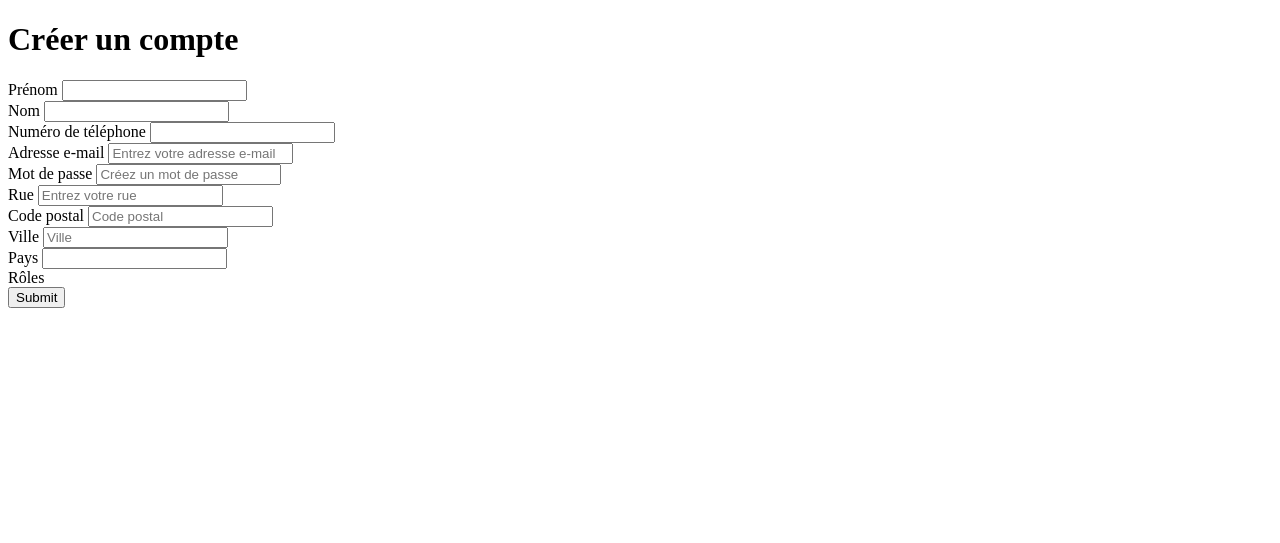
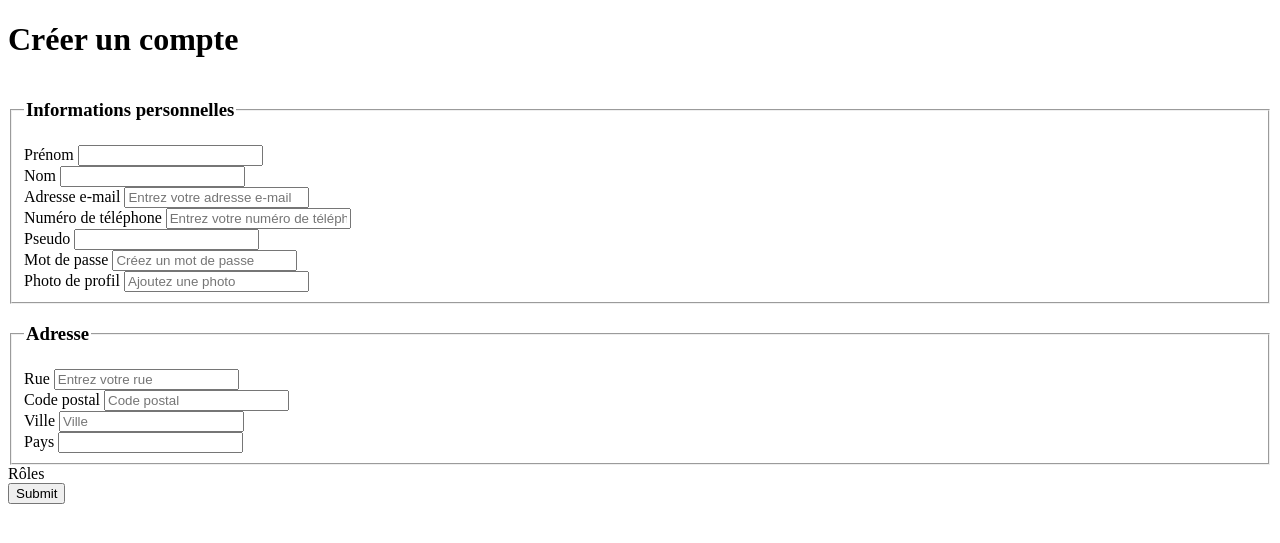
Before and after one commit to dormchimist2/my_Projet_ecoride, a Symfony app: template templates/user/register.html.twig in a window 1280 px wide. Shown: the top 543 px of the page. Run offline with Twig, Linux system fonts and the light colour scheme; the template is opened without the code that fills it, so the values that code supplies are empty; form fields are guessed from the names that the template uses; some libraries are stand-ins or nearby versions.

Commit message:
creat inscription-form:add 2 proporty

```diff
--- a/templates/user/register.html.twig
+++ b/templates/user/register.html.twig
@@ -7,67 +7,89 @@
     <h1 class="mb-4">Créer un compte</h1>
     {{ form_start(form, {'attr': {'class': 'form-horizontal'}}) }}
 
+    {% if form.vars.errors|length > 0 %}
+    <div class="alert alert-danger">
+        <ul>
+            {% for error in form.vars.errors %}
+                <li>{{ error.message }}</li>
+            {% endfor %}
+        </ul>
+    </div>
+    {% endif %}
+
+    <!-- Section : Informations personnelles -->
+    <fieldset class="mb-4">
+        <legend><h3>Informations personnelles</h3></legend>
         <div class="form-group mb-3">
             {{ form_label(form.firstName, 'Prénom') }}
             {{ form_widget(form.firstName, {'attr': {'class': 'form-control'}}) }}
             {{ form_errors(form.firstName) }}
         </div>
-
         <div class="form-group mb-3">
             {{ form_label(form.lastName, 'Nom') }}
             {{ form_widget(form.lastName, {'attr': {'class': 'form-control'}}) }}
             {{ form_errors(form.lastName) }}
         </div>
-
-        <div class="form-group mb-3">
-            {{ form_label(form.phoneNumber, 'Numéro de téléphone') }}
-            {{ form_widget(form.phoneNumber, {'attr': {'class': 'form-control'}}) }}
-            {{ form_errors(form.phoneNumber) }}
-        </div>
-
-
-
         <div class="form-group mb-3">
             {{ form_label(form.email, 'Adresse e-mail') }}
             {{ form_widget(form.email, {'attr': {'class': 'form-control', 'placeholder': 'Entrez votre adresse e-mail'}}) }}
             {{ form_errors(form.email) }}
         </div>
-
-
+        <div class="form-group mb-3">
+            {{ form_label(form.phoneNumber, 'Numéro de téléphone') }}
+            {{ form_widget(form.phoneNumber, {'attr': {'class': 'form-control', 'placeholder': 'Entrez votre numéro de téléphone'}}) }}
+            {{ form_errors(form.phoneNumber) }}
+        </div>
+        <div class="form-group mb-3">
+            {{ form_label(form.pseudo, 'Pseudo') }}
+            {{ form_widget(form.pseudo, {'attr': {'class': 'form-control'}}) }}
+            {{ form_errors(form.pseudo) }}
+        </div>
         <div class="form-group mb-3">
             {{ form_label(form.password, 'Mot de passe') }}
             {{ form_widget(form.password, {'attr': {'class': 'form-control', 'placeholder': 'Créez un mot de passe'}}) }}
             {{ form_errors(form.password) }}
         </div>
+        <div class="form-group mb-3">
+            {{ form_label(form.photo, 'Photo de profil') }}
+            {{ form_widget(form.photo, {'attr': {'class': 'form-control', 'placeholder': 'Ajoutez une photo'}}) }}
+            {{ form_errors(form.photo) }}
+        </div>
+    </fieldset>
 
+    <!-- Section : Adresse -->
+    <fieldset class="mb-4">
+        <legend><h3>Adresse</h3></legend>
         <div class="row">
-        <div class="col-md-6">
+            <div class="col-md-6 mb-3">
                 {{ form_label(form.street, 'Rue') }}
                 {{ form_widget(form.street, {'attr': {'class': 'form-control', 'placeholder': 'Entrez votre rue'}}) }}
                 {{ form_errors(form.street) }}
             </div>
-        <div class="col-md-3">
+            <div class="col-md-3 mb-3">
                 {{ form_label(form.postalCode, 'Code postal') }}
                 {{ form_widget(form.postalCode, {'attr': {'class': 'form-control', 'placeholder': 'Code postal'}}) }}
                 {{ form_errors(form.postalCode) }}
             </div>
-        <div class="col-md-3">
+            <div class="col-md-3 mb-3">
                 {{ form_label(form.city, 'Ville') }}
                 {{ form_widget(form.city, {'attr': {'class': 'form-control', 'placeholder': 'Ville'}}) }}
                 {{ form_errors(form.city) }}
+            </div>
         </div>
         <div class="form-group mb-3">
             {{ form_label(form.country, 'Pays') }}
             {{ form_widget(form.country, {'attr': {'class': 'form-control'}}) }}
             {{ form_errors(form.country) }}
         </div>
-    </div>
+    </fieldset>
 
+    <!-- Section : Rôles -->
     <div class="form-group mb-3">
         {{ form_label(form.roles, 'Rôles') }}
-    <div>
+        <div class="d-flex flex-wrap gap-2">
             {% for choice in form.roles %}
-            <div class="form-check form-check-inline">
+                <div class="form-check">
                     {{ form_widget(choice, {'attr': {'class': 'form-check-input'}}) }}
                     {{ form_label(choice, null, {'label_attr': {'class': 'form-check-label'}}) }}
                 </div>
@@ -76,11 +98,11 @@
         {{ form_errors(form.roles) }}
     </div>
 
-<div class="form-group mt-4">
-        {{ form_widget(form.submit, {'attr': {'class': 'btn btn-primary btn-block'}}) }}
+    <!-- Bouton de soumission -->
+    <div class="form-group mt-4 text-center">
+        {{ form_widget(form.submit, {'attr': {'class': 'btn btn-primary btn-lg'}}) }}
     </div>
 
     {{ form_end(form) }}
 </div>
-
 {% endblock %}
```
Also changed, not shown: migrations/Version20250127151807.php (added, +31 -0 lines), src/Entity/User.php (+32 -1 lines), src/Form/UserType.php (+44 -1 lines). Lines whose indentation alone changed are shown as unchanged.
